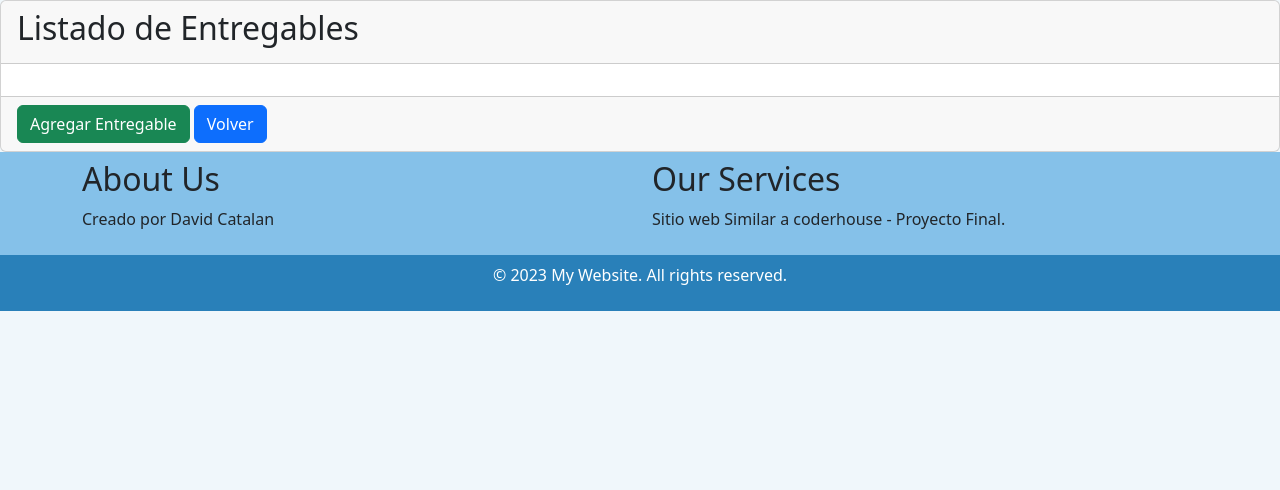
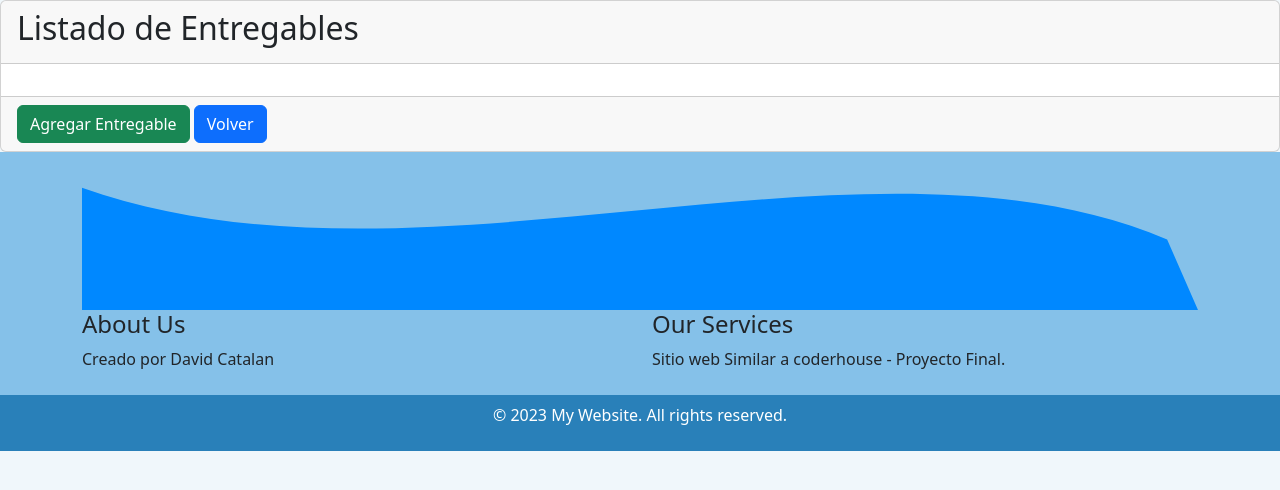
Before and after one commit to davidcatalan9/ProyectoFinalPython, a Django app: template trabajos/templates/listaTrabajos.html in a window 1280 px wide. Shown: the part 118-608 px from the top of the page. Run offline with Django 4.2, Linux system fonts and the light colour scheme; the template is opened without the code that fills it, so the values that code supplies are empty.

Commit message:
entrega final david catalan

```diff
--- a/profesores/templates/baseProf.html
+++ b/profesores/templates/baseProf.html
@@ -2,7 +2,7 @@
 {% block titulo %} Profesores {% endblock%}
 {% block content %}
 
-<div class="card">
+<div class="card shadow">
     <div class="card-header">
         <h2>Listado de Profesores </h2>
     </div>
--- a/templates/base.html
+++ b/templates/base.html
@@ -111,13 +111,16 @@
 
     <section class="py-2">
         <div class="container">
+            <!-- Generated by https://smooth.ie/blogs/news/svg-wavey-transitions-between-sections -->
+
+<div style="height: 150px; overflow: hidden;" ><svg viewBox="0 0 500 150" preserveAspectRatio="none" style="height: 100%; width: 100%;"><path d="M-1.97,26.16 C149.99,150.00 349.20,-49.98 486.17,79.45 L500.00,150.00 L0.00,150.00 Z" style="stroke: none; fill: #08f;"></path></svg></div>
             <div class="row">
                 <div class="col-md-6">
-                    <h2>About Us</h2>
+                    <h4>About Us</h4>
                     <p>Creado por David Catalan</p>
                 </div>
                 <div class="col-md-6">
-                    <h2>Our Services</h2>
+                    <h4>Our Services</h4>
                     <p>Sitio web Similar a coderhouse - Proyecto Final.</p>
                 </div>
             </div>
--- a/trabajos/templates/listaTrabajos.html
+++ b/trabajos/templates/listaTrabajos.html
@@ -2,7 +2,7 @@
 
 {% block content %}
 
-<div class="card">
+<div class="card" shadow>
      <div class="card-header">
           <h2>Listado de Entregables</h2>
      </div>
@@ -12,7 +12,7 @@
                <table class="table-primary">
                     {% for trab in trabajos %}
                     <div class="col-4">
-                         <div class="card">
+                         <div class="card shadow">
                               <div class="card-body">
                                    <h5 class="card-title">ID: {{ trab.id }}</h5>
                                    <h4 class="card-title">Nombre: {{ trab.nombre }}</h4>
```
Also changed, not shown: db.sqlite3.
